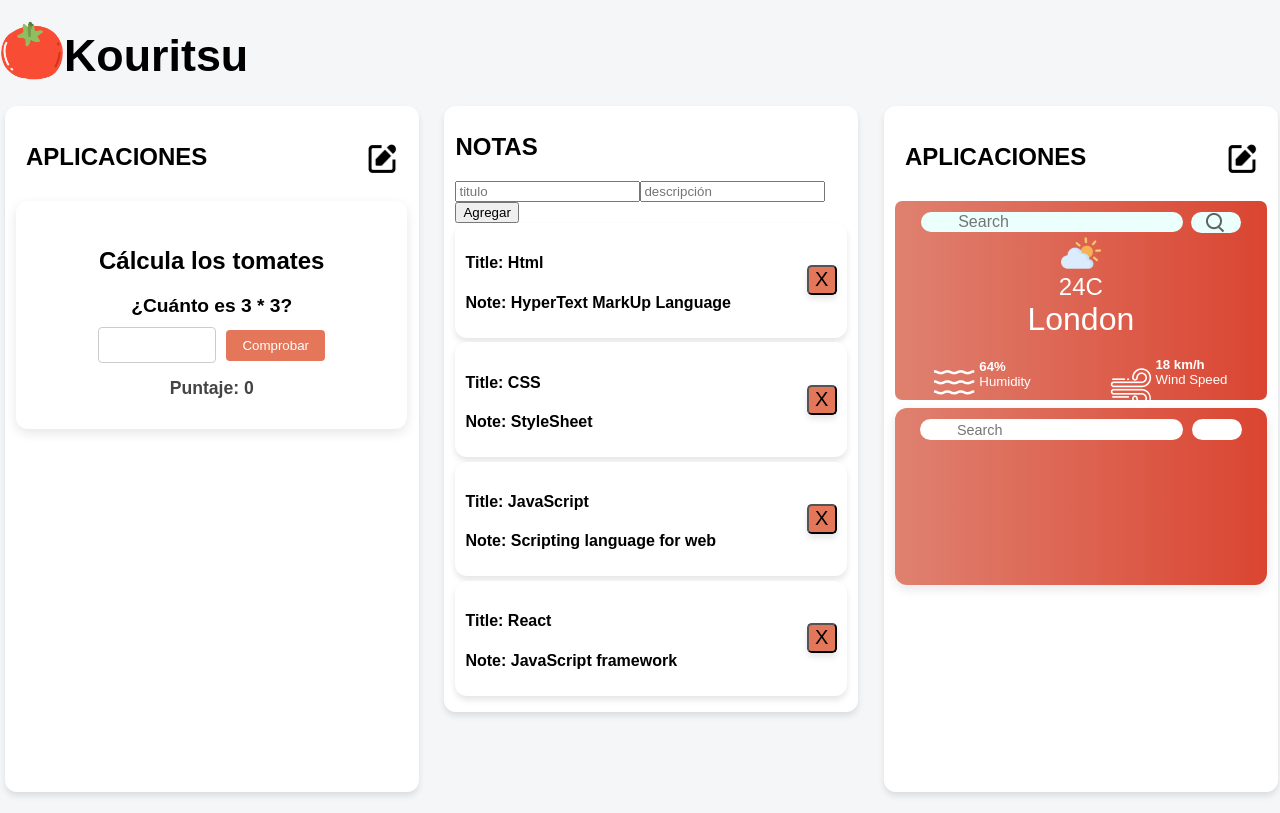
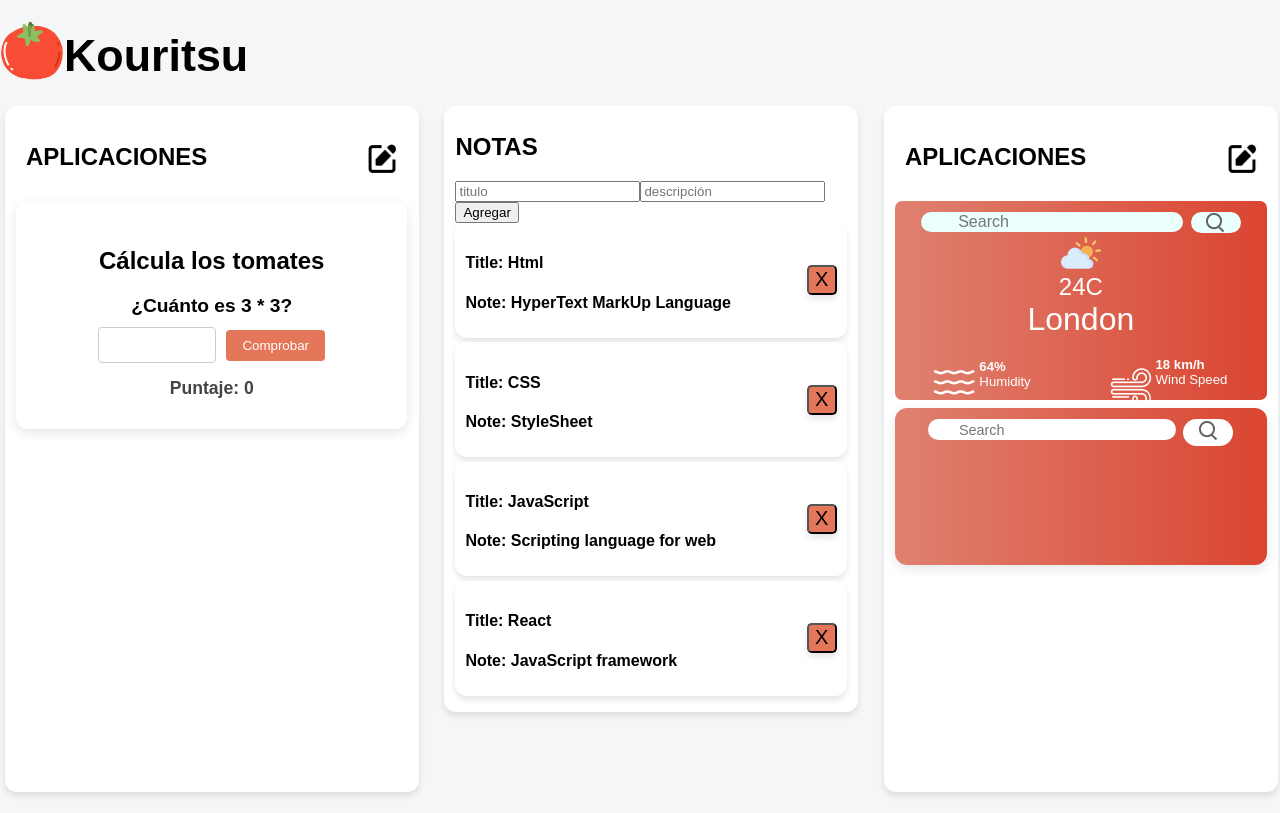
Before and after one commit to EliecerSH/Proyecto_GH_FullSatck, a React (Vite) app: page / in a window 1280 px wide. Built offline with nearby package versions, Linux system fonts and the light colour scheme.

Commit message:
arreglos del API de pokemon

```diff
--- a/src/components/Api_info/pokemon.css
+++ b/src/components/Api_info/pokemon.css
@@ -1,25 +1,23 @@
 
 .search-container {
   max-width: 100%;
-  height: 25%;
-  text-align: center;
+  height: 22%;
   font-family: sans-serif;
   background: linear-gradient(to right, #df8170, #da4531);
   border-radius: 12px;
   box-shadow: 0 4px 12px rgba(0, 0, 0, 0.1);
-  justify-content: center;
   margin-top: 2%;
   padding-top: 3%;
+  justify-items: center;
 }
 
 .tte{
-  max-width: 60%;
   height: 20%;
   color: rgb(109, 109, 109);
 }
 
 .search-form {
-  max-width: 100%;
+  width: 82%;
   display: flex;
   gap: 2.5%;
   justify-content: center;
@@ -37,7 +35,6 @@
 }
 
 .search-form button {
-  padding: 0.5rem 1rem;
   font-size: 1rem;
   width: 50px;
   background-color: #ffffff;
@@ -51,14 +48,15 @@
 }
 
 .pokemon-card {
-  justify-content: center;
+  display: flex;
   background-color: white;
   padding: 1rem;
   width: 85%;
   border-radius: 12px;
   box-shadow: 0 4px 8px rgba(0, 0, 0, 0.2);
   text-align: center;
-  height: 38%;
+  height: 45%;
+  justify-content: center;
 }
 
 .pokemon-card img {
@@ -71,7 +69,7 @@
   margin-top: 1rem;
 }
 
-.container2 {
+.container23 {
   display: flex;
-  align-items: center;
+  padding: 2px;
 }
--- a/src/components/Api_info/pokemon.jsx
+++ b/src/components/Api_info/pokemon.jsx
@@ -1,5 +1,6 @@
 import React, { useState } from "react";
 import "./Pokemon.css";
+import sersh from './pokemon_assets/search.png'
 
 const Pokemon = () => {
   const [search, setSearch] = useState("");
@@ -32,14 +33,14 @@ const Pokemon = () => {
           value={search}
           onChange={(e) => setSearch(e.target.value)}
         />
-        <button type="submit"><b /></button>
+        <button type="submit">< img src={sersh} alt=""/></button>
       </form>
 
       {error && <p className="error">{error}</p>}
 
       {pokemon && (
         <div className="pokemon-card">
-          <div className="container2">
+          <div className="container23">
             <img src={pokemon.sprites.front_default} alt={pokemon.name} />
             <h2>{pokemon.name.charAt(0).toUpperCase() + pokemon.name.slice(1)}</h2>
             <p>Tipo: {pokemon.types.map(t => t.type.name).join(", ")}</p>
```
Also changed, not shown: src/components/Api_info/pokemon_assets/search.png (added).
